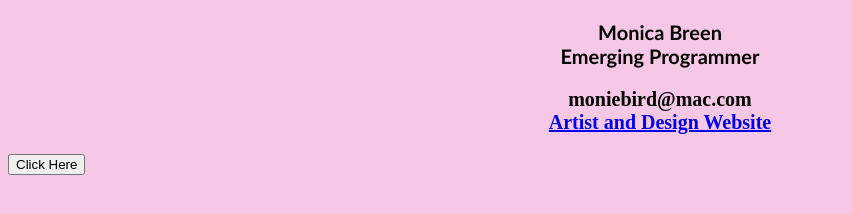
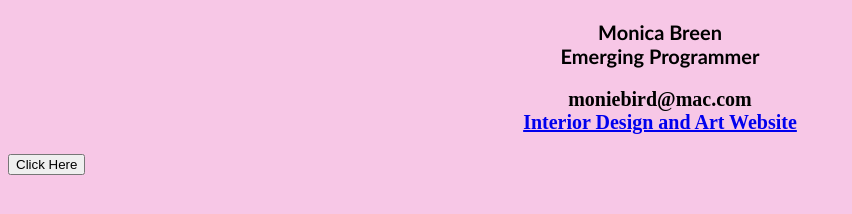
Before and after one commit to moniebird/website, a plain HTML site: page index.html in a window 1280 px wide. Shown: the whole page, without its empty margins (0-852 px from the left). Drawn offline with Linux system fonts and the light colour scheme.

Commit message:
“html”

```diff
--- a/index.html
+++ b/index.html
@@ -3,6 +3,7 @@
     <head>
         <title>Monica Breen</title>
         <link rel="stylesheet" href="style.css" />
+        <script src="index.js"></script>
     </head>
         <body>
             <h1>
@@ -13,10 +14,9 @@
             </h1>
     <ul>
         <li>moniebird@mac.com</li>
-        <li><a href=https://www.ferrystreet.space target="blank">Artist and Design Website</a></li>
+        <li><a href=https://www.ferrystreet.space target="blank">Interior Design and Art Website</a></li>
     </ul>
     <button onclick="myFunc()">Click Here</button>
-        <script src="index.js"></script>
     </body>
 
 </html>
```
